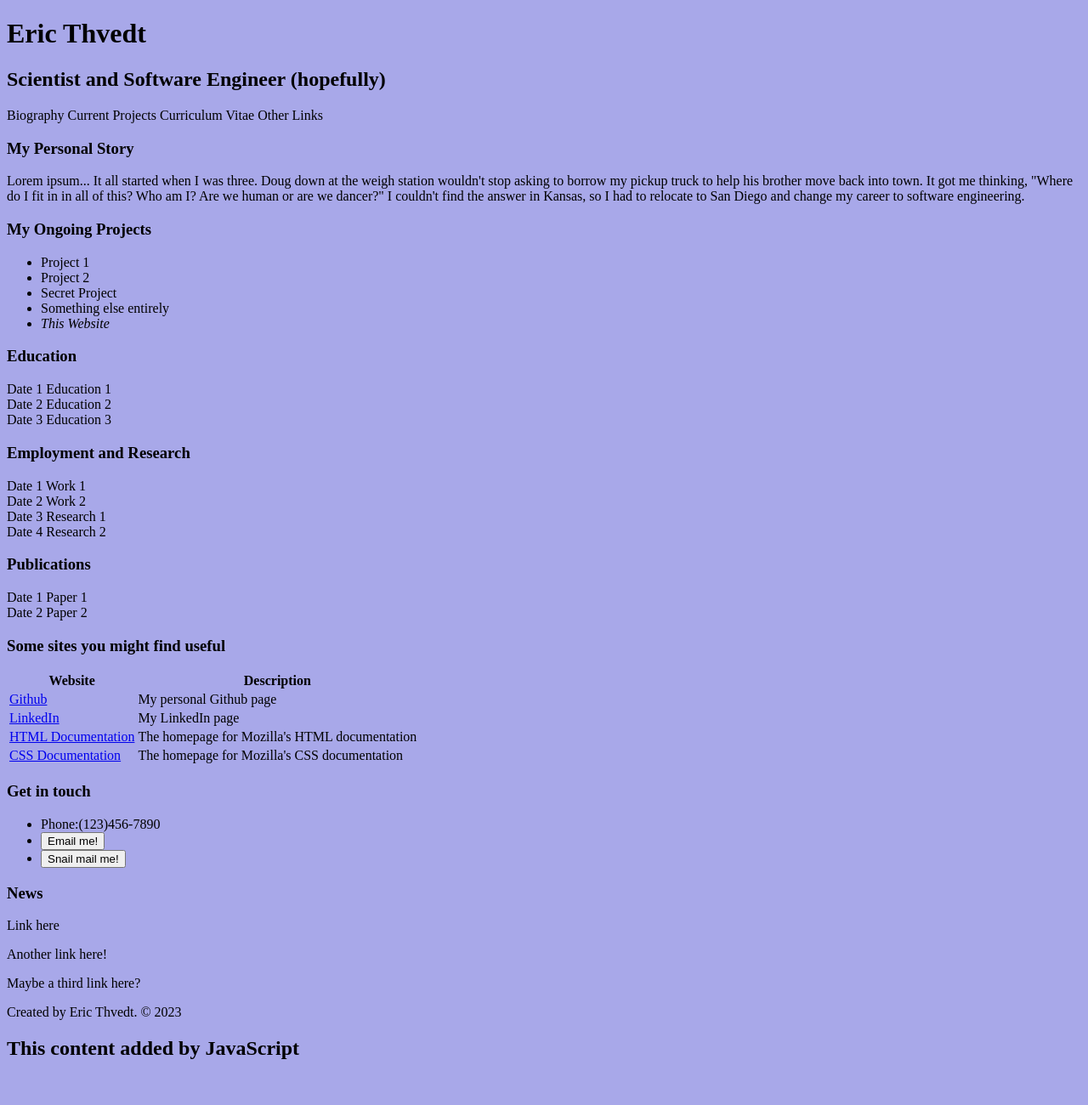
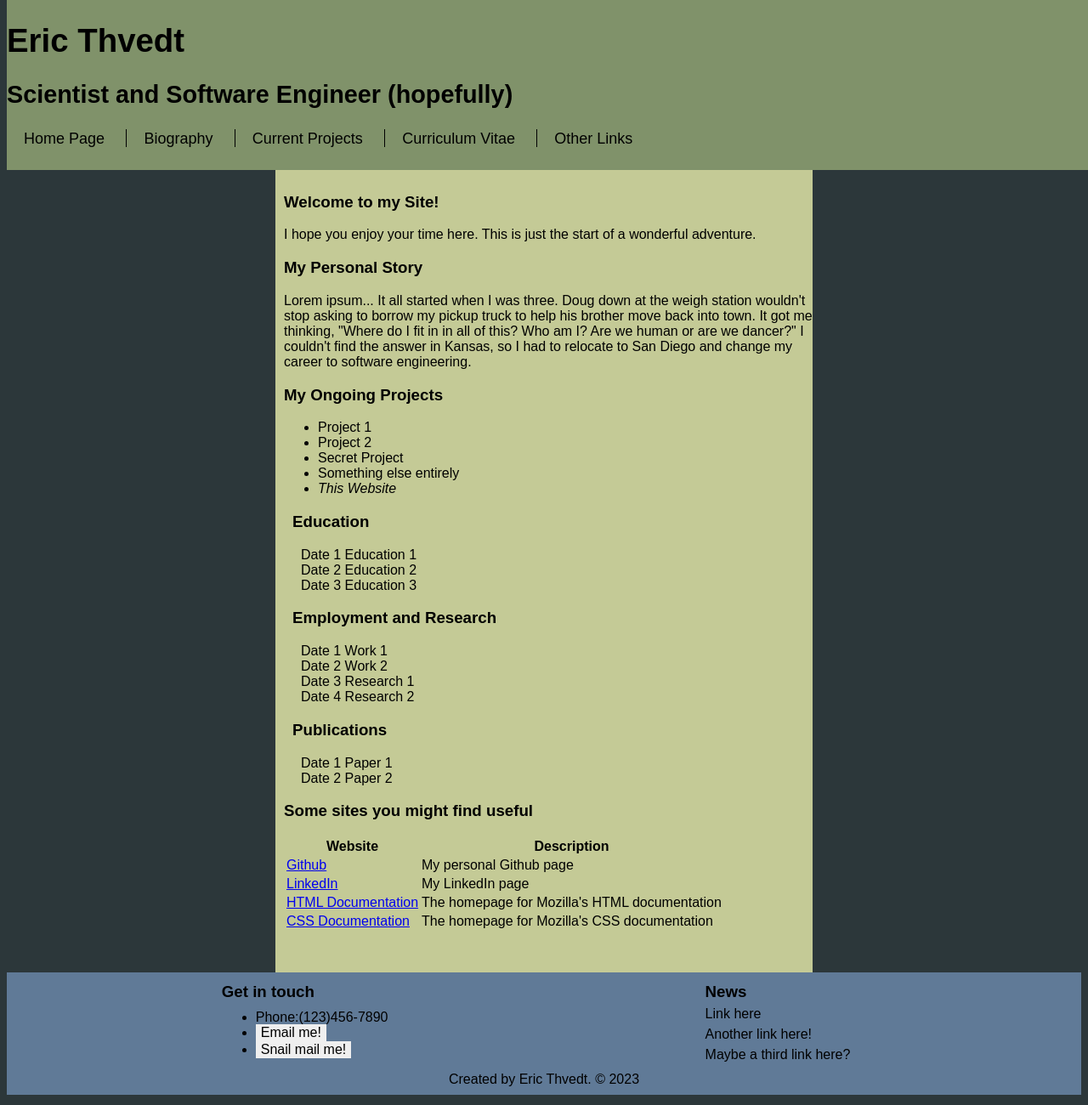
Before and after one commit to ethvedt/my-personal-website, a plain HTML site: page index.html in a window 1280 px wide. Shown: the whole page at 85% size. Before the commit the page ends 1267 px from the top, so only its background shows below. Drawn offline with Linux system fonts and the light colour scheme.

Commit message:
updated style.css

```diff
--- a/index.html
+++ b/index.html
@@ -6,21 +6,38 @@
   </head>
   <body>
     <header>
-        <h1>Eric Thvedt</h1>
-        <h2>Scientist and Software Engineer (hopefully)</h2>
-        <div>
-            <span>Biography</span>
-            <span>Current Projects</span>
-            <span>Curriculum Vitae</span>
-            <span>Other Links</span>
+        <div id="title">
+            <h1>Eric Thvedt</h1>
+            <h2>Scientist and Software Engineer (hopefully)</h2>
+        </div>
+        <div id="navBar">
+            <span>
+                <button type="button" class="nav" onclick="displayContent(event)">Home Page</button>
+            </span>
+            <span>
+                <button type="button" class="nav" onclick="displayContent(event)">Biography</button>
+            </span>
+            <span>
+                <button type="button" class="nav" onclick="displayContent(event)">Current Projects</button>
+            </span>
+            <span>
+                <button type="button" class="nav" onclick="displayContent(event)">Curriculum Vitae</button>
+            </span>
+            <span>
+                <button type="button" class="nav" onclick="displayContent(event)">Other Links</button>
+            </span>
         </div>
     </header>
     <main>
-        <div id="biography">
+        <div class="content" id="home-page">
+            <h3> Welcome to my Site!</h3>
+            <p>I hope you enjoy your time here. This is just the start of a wonderful adventure.</p>
+        </div>
+        <div class="content" id="biography">
             <h3>My Personal Story</h3>
             <p>Lorem ipsum... It all started when I was three. Doug down at the weigh station wouldn't stop asking to borrow my pickup truck to help his brother move back into town. It got me thinking, "Where do I fit in in all of this? Who am I? Are we human or are we dancer?" I couldn't find the answer in Kansas, so I had to relocate to San Diego and change my career to software engineering.</p>
         </div>
-        <div id="currentProjects">
+        <div class="content" id="current-projects">
             <h3> My Ongoing Projects</h3>
             <ul>
                 <li>Project 1</li>
@@ -30,7 +47,7 @@
                 <li><em>This Website</em></li>
             </ul>
         </div>
-        <div id="curriculumVitae">
+        <div class="content" id="curriculum-vitae">
             <div class="cv" id="education">
                 <h3>Education</h3>
                 <div>
@@ -77,7 +94,7 @@
                 </div>
             </div>
         </div>
-        <div id="otherLinks">
+        <div class="content" id="other-links">
             <h3>Some sites you might find useful</h3>
             <table>
                 <tr>
@@ -105,6 +122,7 @@
     </main>
     <footer>
         <div id="footer">
+            <div id="footer-stuff">
             <span>
                 <h3>Get in touch</h3>
                 <ul>
@@ -119,7 +137,8 @@
                 <p>Another link here!</p>
                 <p>Maybe a third link here?</p>
             </span>
-            <div>
+            </div>
+            <div id="copyright">
                 <p>Created by Eric Thvedt. <span>&copy</span> 2023</p>
             </div>
         </div>
--- a/style.css
+++ b/style.css
@@ -1,3 +1,86 @@
 body {
-    background-color: rgb(168, 168, 233);
+    background-color: #2c373a;
+    font-family: Arial, Helvetica, sans-serif;
+    position: relative;
+    min-height: 100vh;
 }
+
+header {
+    background-color: #80926a;
+    font-size: larger;
+    font-weight: bolder;
+    display: block;
+    width: 100%;
+    position: fixed;
+    top: 0;
+    height: 200px;
+}
+
+.header-push {
+    padding: 5px;
+}
+#navBar span:not(:first-child) {
+    border-left: 1px solid #000;
+}
+
+#navBar button.nav {
+    display: inline-block;
+    background-color: #80926a;
+    border: none;
+    padding: 20px;
+    padding-top: 0;
+    width: auto;
+    font-size: large;
+
+}
+
+main {
+    display: block;
+    width: 50%;
+    height: 100%;
+    background-color: #c4ca96;
+    padding-top: 200px;
+    padding-bottom: 9rem;
+    align-items: center;
+    margin: auto;
+}
+
+.content {
+    display: block;
+}
+
+main div {
+    padding-left: 10px;
+}
+
+footer {
+    position: absolute;
+    bottom: 0;
+    width: 100%;
+    background-color: #607a97;
+    height: 9rem;
+}
+
+
+#footer-stuff span {
+    float: left;
+    margin-left: 20%;
+    width: 25%;
+    line-height: 0.5rem;
+    font-size: 16px;
+}
+
+#footer #footer-stuff ul {
+    line-height: 1rem;
+}
+
+#footer button {
+    border: none;
+    font-size: 16px;
+}
+
+#footer #copyright {
+    clear: both;
+    width: 100%;
+    text-align: center;
+}
```
